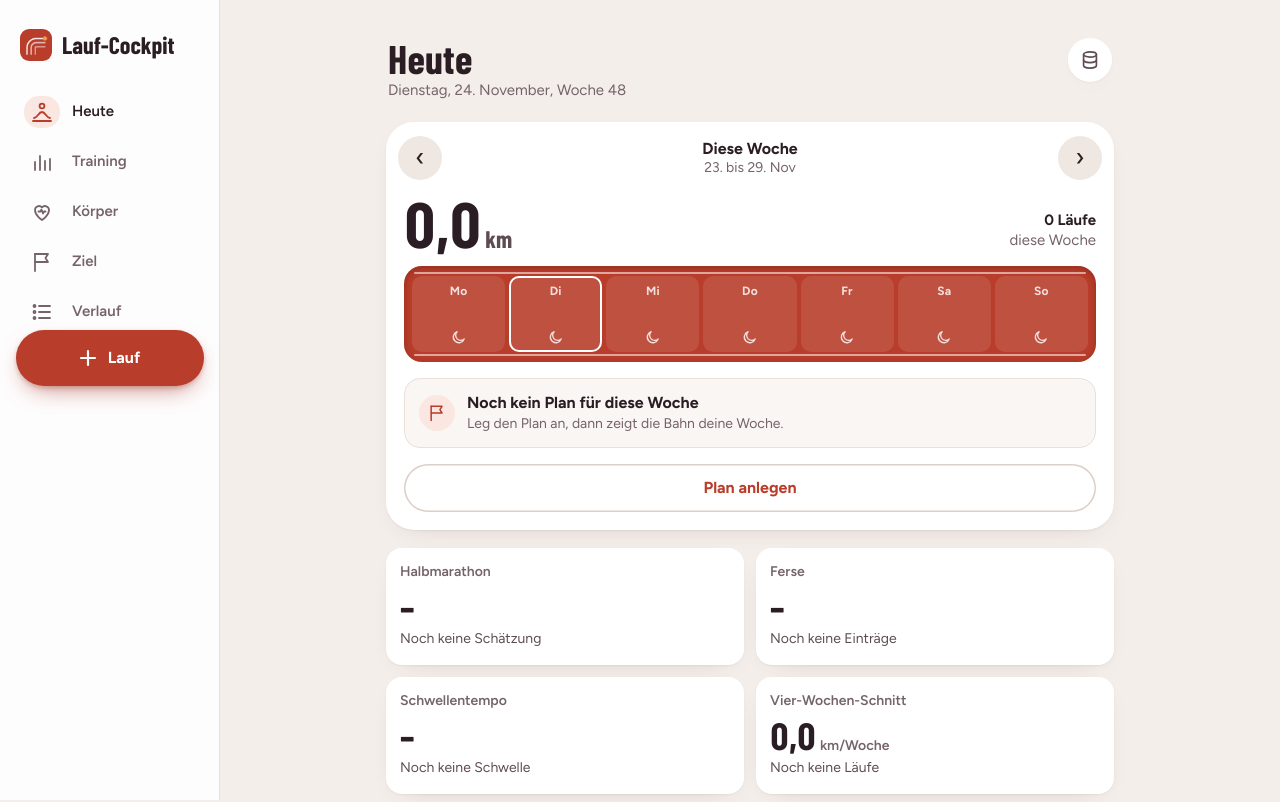
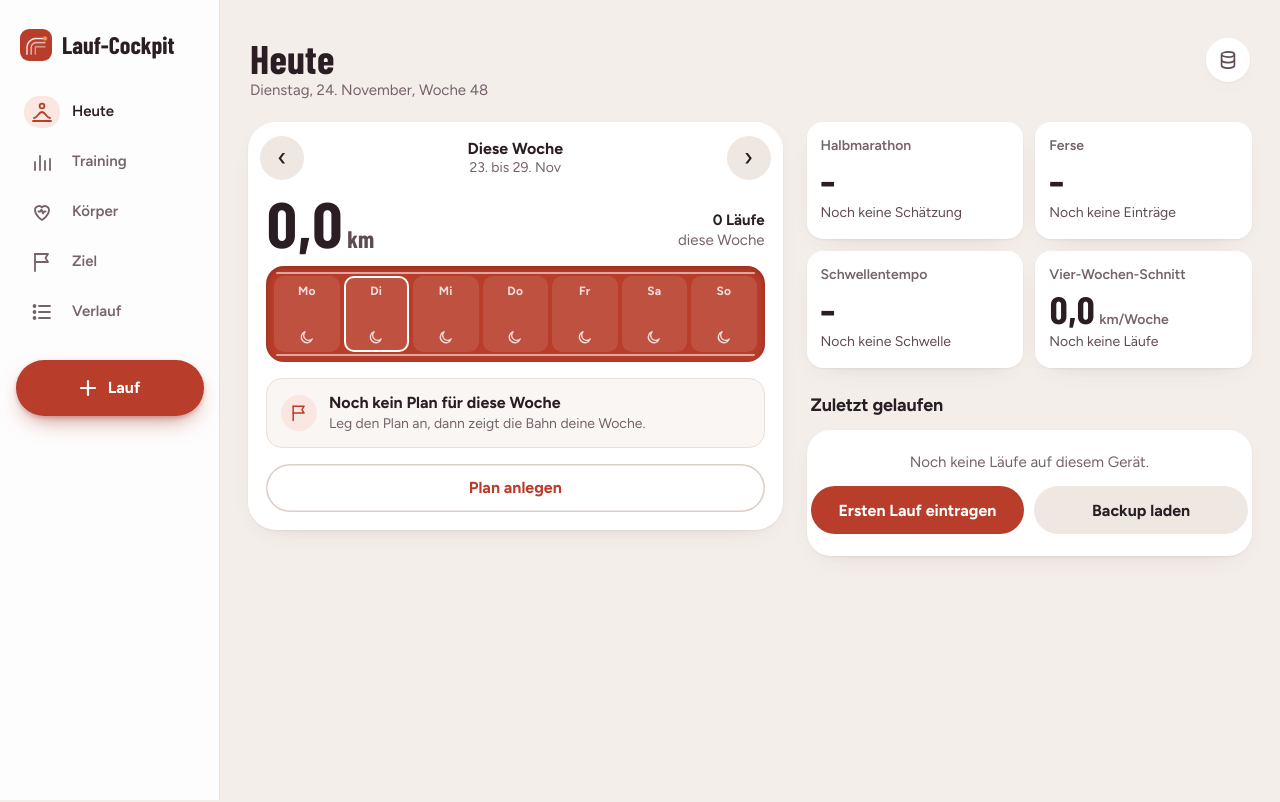
Before and after one commit to laufcockpit/laufcockpit.github.io, a plain HTML site: page index.html in a window 1280 px wide. Shown: the top 802 px of the page. Drawn offline with nearby package versions, Linux system fonts and the light colour scheme.

Commit message:
Breite Ansicht für Surface und Laptop
Heute zweispaltig ab 1200 px, übrige Bereiche breiter.

Co-Authored-By: Claude Opus 5.5 <noreply@anthropic.com>
Claude-Session: https://claude.ai/code/session_01TzzXHxa8ke9h6Kfn7grzxu

```diff
--- a/app.css
+++ b/app.css
@@ -333,3 +333,13 @@ dialog.sheet::backdrop{background:rgba(42,29,36,.42)}
   .btn:hover{filter:brightness(1.04)}
   .chips button:hover{border-color:var(--ink-2)}
 }
+
+/* Breite Bildschirme (Surface quer, Laptop): mehr Fläche nutzen */
+@media (min-width:1200px){
+  .screen{max-width:1040px;padding-left:28px;padding-right:28px}
+  #v-heute .screen{max-width:1240px;display:grid;grid-template-columns:minmax(0,1.2fr) minmax(0,1fr);column-gap:24px;row-gap:18px;align-items:start}
+  #v-heute .screen > *{grid-column:2;min-width:0}
+  #v-heute .screen > .topbar{grid-column:1 / -1}
+  #v-heute .screen > .hero{grid-column:1;grid-row:2 / span 8;align-self:start;position:sticky;top:24px}
+  .fab{top:360px}
+}
--- a/app.js
+++ b/app.js
@@ -64,7 +64,7 @@ const plural = (n, a, b) => n + ' ' + (n === 1 ? a : b);
 
 // ============ Speicher ============
 const KEY = 'laufcockpit.v1';
-const APP_VERSION = '6 (24.11.2026)';
+const APP_VERSION = '7 (24.11.2026)';
 const store = { laeufe: {}, ziele: {}, plan: {} };
 function load() {
   try { const raw = localStorage.getItem(KEY); if (raw) { const d = JSON.parse(raw); store.laeufe = d.laeufe || {}; store.ziele = d.ziele || {}; store.plan = d.plan || {}; } }
--- a/sw.js
+++ b/sw.js
@@ -1,5 +1,5 @@
 /* Lauf-Cockpit Service Worker: App-Dateien netzwerk-zuerst (Updates kommen sofort), offline aus dem Cache. */
-const CACHE = 'laufcockpit-v6';
+const CACHE = 'laufcockpit-v7';
 const SHELL = ['./', 'index.html', 'app.css', 'app.js', 'manifest.webmanifest', 'icons/icon-192.png', 'icons/icon-512.png'];
 self.addEventListener('install', (e) => { e.waitUntil(caches.open(CACHE).then((c) => c.addAll(SHELL)).then(() => self.skipWaiting())); });
 self.addEventListener('activate', (e) => { e.waitUntil(caches.keys().then((ks) => Promise.all(ks.filter((k) => k !== CACHE && k.startsWith('laufcockpit')).map((k) => caches.delete(k)))).then(() => self.clients.claim())); });
```
